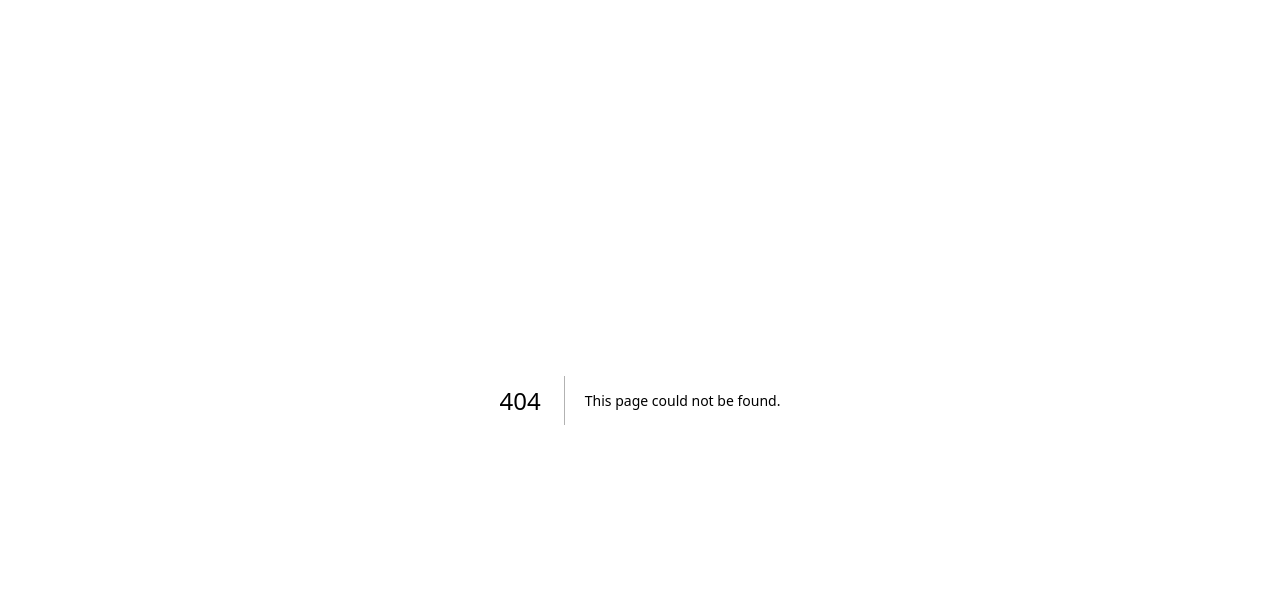
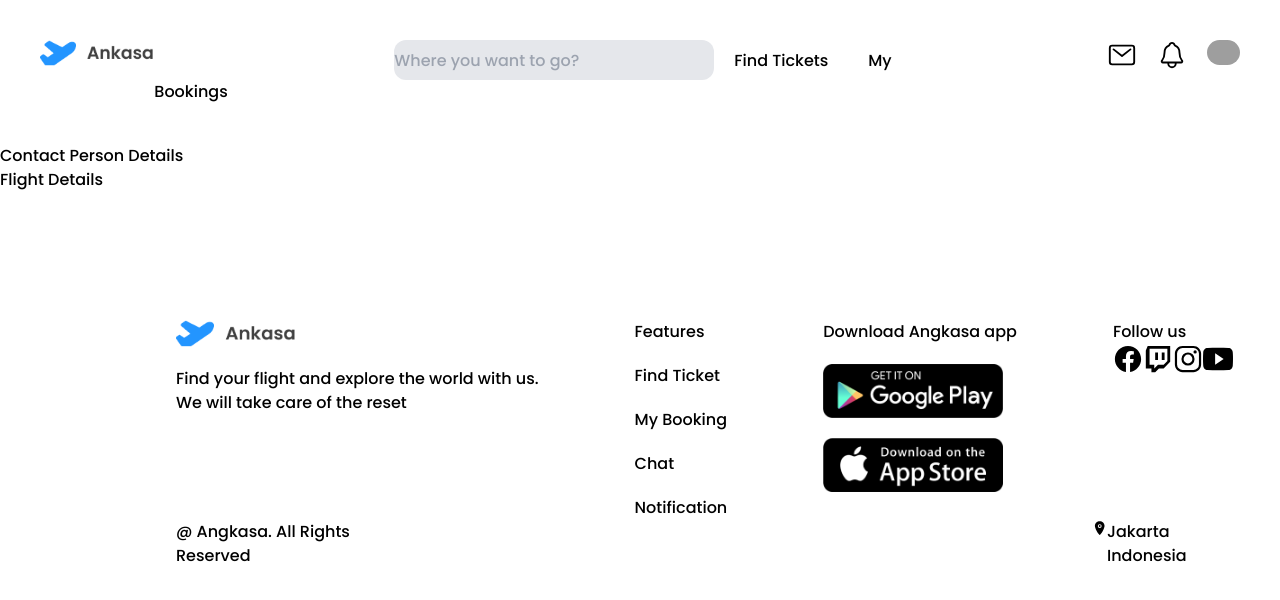
Before and after one commit to maulanazn/angkasatravel, a Next.js app: page /tickets/mybooking in a window 1280 px wide. Before the commit this address had no page. Shown: the top 600 px of the page. Built offline with nearby package versions, Linux system fonts and the light colour scheme; grey boxes are pictures that could not be loaded.

Commit message:
href to my booking page

```diff
--- a/app/tickets/findticket/page.tsx
+++ b/app/tickets/findticket/page.tsx
@@ -211,7 +211,7 @@ export default function FindTickets(): React.ReactNode {
                                 <div className="flex flex-row lg:gap-5 lg:ml-28">
                                     <p>{tax}</p>
                                 </div>
-                                <Link href="#" className='bg-blue-600 lg:h-6 lg:p-5 flex justify-center items-center rounded-xl shadow-lg shadow-black'>
+                                <Link href="/tickets/mybooking" className='bg-blue-600 lg:h-6 lg:p-5 flex justify-center items-center rounded-xl shadow-lg shadow-black'>
                                     Select
                                 </Link>
                             </div>
--- a/app/tickets/layout.tsx
+++ b/app/tickets/layout.tsx
@@ -1,4 +1,4 @@
-import Image from "next/image";
+import Image, { StaticImageData } from "next/image";
 import Link from "next/link";
 import React from "react";
 import {IoLocation, IoLogoFacebook, IoLogoInstagram, IoLogoTwitch, IoLogoYoutube, IoMailOutline} from 'react-icons/io5';
--- /dev/null
+++ b/app/tickets/mybooking/page.tsx
@@ -0,0 +1,10 @@
+import React from "react";
+
+export default function MyBooking(): React.ReactNode {
+    return (
+        <main>
+            <h1>Contact Person Details</h1>
+            <h1>Flight Details</h1>
+        </main>
+    )
+}
```
